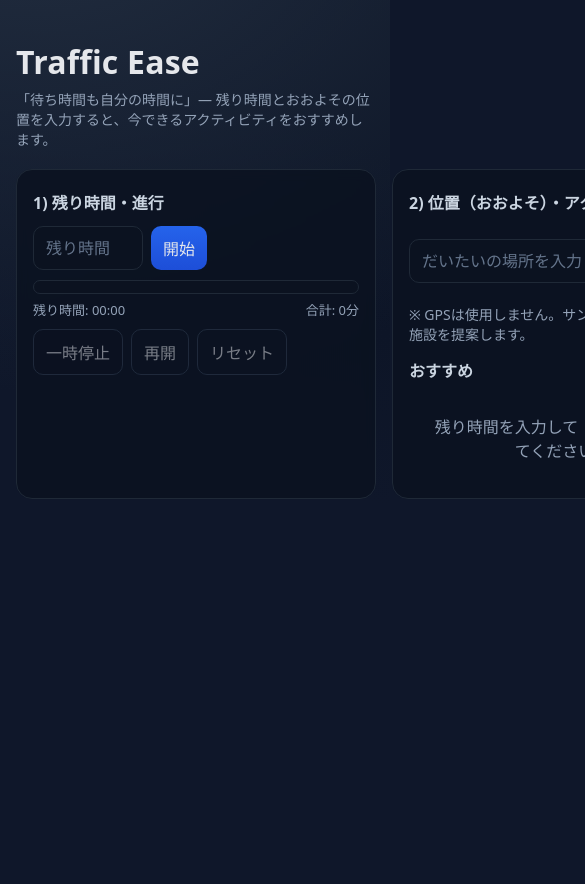
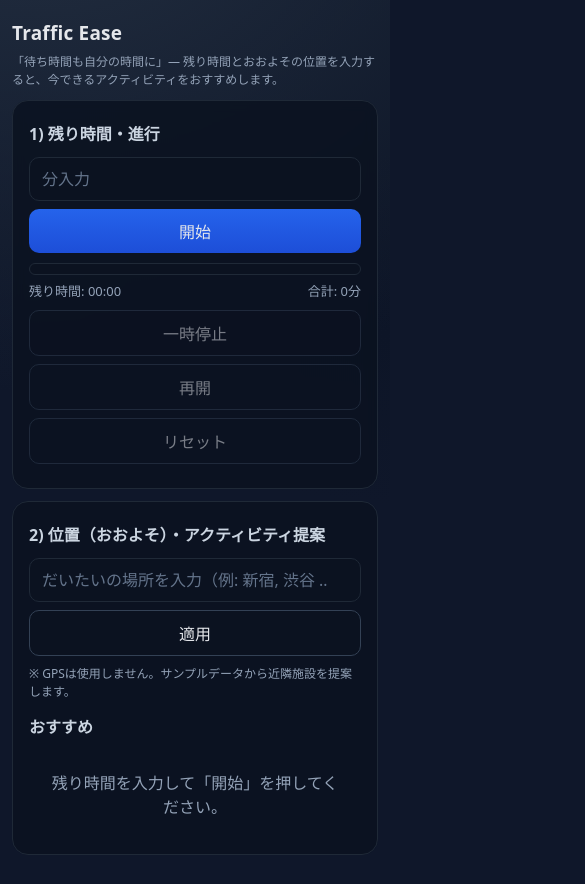
Before and after one commit to whatisit2020/traffic-ease, a plain HTML site: page index.html in a window 390 px wide. Shown: the top 884 px of the page, 585 px wide, since content can reach past the window. Drawn offline with Linux system fonts and the light colour scheme.

Commit message:
Add files via upload

```diff
--- a/index.html
+++ b/index.html
@@ -138,6 +138,60 @@
     margin-top:10px;
     color:#a3e635
     }
+    /* ▼ 추가: 스마트폰 최적화 */
+@media (max-width: 768px) {
+  header{
+    max-width: 100%;
+    margin: 20px auto 12px;
+    padding: 0 12px;
+  }
+  h1{ font-size: 20px; }
+  .sub{ font-size: 13px; }
+
+  .wrap{
+    max-width: 100%;
+    padding: 0 12px 28px;
+    display: grid;
+    grid-template-columns: 1fr; /* 단일 컬럼 */
+    gap: 12px;
+  }
+
+  /* 폼/버튼 배치 */
+  .row{
+    flex-wrap: wrap;
+    gap: 8px;
+  }
+  .row input[type="number"],
+  .row input[list],
+  #location-input{
+    width: 100% !important;   /* 고정폭 덮어쓰기 */
+    flex: 1 1 100%;
+    min-width: 0;
+    font-size: 16px;          /* iOS 확대 방지 */
+  }
+  .row button{
+    flex: 1 1 calc(50% - 8px); /* 2개면 1열에 두 개 */
+  }
+  /* 타이머 제어 3버튼은 세로 스택 */
+  #pause, #resume, #reset{
+    flex: 1 1 100%;
+  }
+
+  /* 진행바/카드 여백 조정 */
+  .progress{ height: 12px; }
+  .post-container{ padding: 6px; }
+  .card{ padding: 12px; }
+  .meta{ gap: 6px; }
+  .chip{ padding: 3px 6px; }
+}
+
+/* 아주 작은 화면용(선택) */
+@media (max-width: 420px) {
+  h1{ font-size: 19px; }
+  .sub{ font-size: 12px; }
+  .row button{ flex: 1 1 100%; } /* 버튼도 한 줄 한 개 */
+}
+
 </style>
 </head>
 <body>
@@ -150,7 +204,7 @@
     <section class="panel" id="controller">
       <h2>1) 残り時間・進行</h2>
       <div class="row">
-        <input id="minutes" type="number" min="1" step="1" placeholder="残り時間（分）" />
+        <input id="minutes" type="number" min="1" step="1" placeholder="分入力" />
         <button id="start" class="primary">開始</button>
       </div>
 
```
